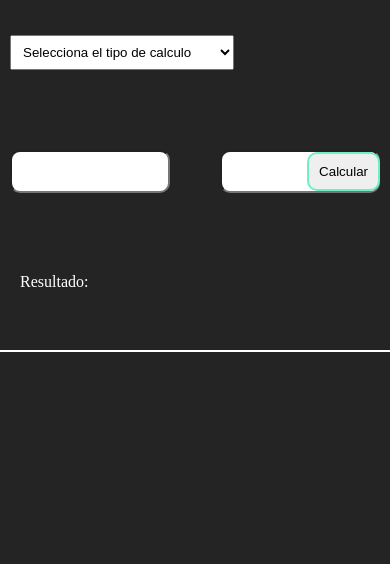
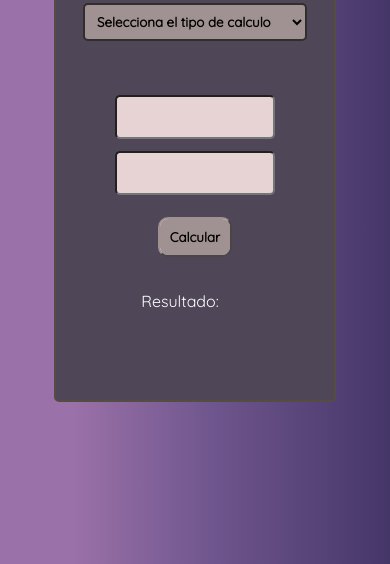
Before and after one commit to LucasLucovas/PercentageCaculator, a plain HTML site: page index.html in a window 390 px wide. Shown: the part 280-844 px from the top of the page. Drawn offline with Linux system fonts and the light colour scheme.

Commit message:
Finalizado el css (sujeto a cambios) Falta agregar mas metodos de porcentajes

```diff
--- a/index.html
+++ b/index.html
@@ -4,6 +4,9 @@
     <meta charset="UTF-8">
     <meta http-equiv="X-UA-Compatible" content="IE=edge">
     <meta name="viewport" content="width=device-width, initial-scale=1.0">
+    <link rel="preconnect" href="https://fonts.googleapis.com">
+    <link rel="preconnect" href="https://fonts.gstatic.com" crossorigin>
+    <link href="https://fonts.googleapis.com/css2?family=Quicksand:wght@300;400&display=swap" rel="stylesheet">
     <link rel="stylesheet" href="./style.css">
     <title>Calculadora de porcentajes</title>
 </head>
@@ -19,6 +22,7 @@
                         <option value="1">% de un numero</option>
                         <option value="2">Nro de un total</option>
                         <option value="3">Precio con descuento</option>
+                        <option value="4">Precio con incremento</option>
                     </select>
 
                     <div class="inputs">
--- a/index.js
+++ b/index.js
@@ -10,7 +10,7 @@ function getPercentage(percentage,number){
     number = inputNumber.value;
     const calcPercent = percentage * number / 100;
     if (calcPercent == 0) {
-        pResult.textContent = "Fill the fields"
+        pResult.textContent = "Tienes que llenar los campos vacios."
     } else {
         pResult.textContent = calcPercent.toFixed(2);
     }
@@ -20,11 +20,11 @@ function getPercentage(percentage,number){
 
 
 function getPercentageWithNum(num,total){
-    num = inputPercentage.value;
-    total = inputNumber.value;
+    num = parseFloat(inputPercentage.value);
+    total = parseFloat(inputNumber.value);
     const calcNumP = num * 100 / total
     if (isNaN(calcNumP)) {
-        pResult.textContent = "Fill the fields"
+        pResult.textContent = "Tienes que llenar los campos vacios."
     }else{
         pResult.textContent = calcNumP.toFixed(2) + "%";
     }
@@ -32,11 +32,27 @@ function getPercentageWithNum(num,total){
 }
 
 function getDiscountValue(price,discount){
-    discount = inputPercentage.value
-    price = inputNumber.value
+    discount = parseFloat(inputPercentage.value);
+    price = parseFloat(inputNumber.value);
     const percentagePriceWithDiscount = 100 - discount;
     const priceWithDiscount = (price * percentagePriceWithDiscount) / 100;
-    pResult.textContent = " $" + priceWithDiscount.toFixed(2)
+    if (isNaN(priceWithDiscount)){
+        pResult.textContent = "Tienes que llenar los campos vacios."
+    }else{
+        pResult.textContent = " $" + priceWithDiscount.toFixed(2)
+    }
+}
+
+function getIncreaseValue(increase,price){
+    increase = parseFloat(inputPercentage.value)
+   price = parseFloat(inputNumber.value)
+    const percentageOfIncrease =  (price * increase) / 100;
+    const priceWithIncrease = percentageOfIncrease + price;
+    if (isNaN(priceWithIncrease)){
+        pResult.textContent = "Tienes que llenar los campos vacios."
+    }else{
+        pResult.textContent = " $" + priceWithIncrease.toFixed(2);
+    }
 }
 
 
@@ -54,6 +70,10 @@ const changedOption = () => {
         inputPercentage.placeholder = "% de descuento"
         inputNumber.placeholder = "Precio"
         button.addEventListener("click",()=> getDiscountValue())
+    }else if(Select.value == 4) {
+        inputPercentage.placeholder = "% de aumento"
+        inputNumber.placeholder = "Precio"
+        button.addEventListener("click",()=> getIncreaseValue())
     }
 
 };
--- a/style.css
+++ b/style.css
@@ -2,9 +2,11 @@
     margin: 0;
     padding: 0;
     box-sizing: border-box;
+    font-family: 'Quicksand', sans-serif;
 }
 body{
-    background-color: #252424;
+    background: rgb(154,113,168);
+    background: linear-gradient(90deg, rgba(154,113,168,1) 19%, rgba(112,86,142,1) 54%, rgba(69,54,104,1) 100%);
 }
 
 .container{
@@ -26,10 +28,13 @@ section{
     margin: 54px;
     height: 420px;
     width: 600px;
-    border: 2px solid white;
+    border: 2px solid rgb(85, 77, 65);
     border-radius: 5px;
     display: flex;
     flex-direction: column;
+    background: rgb(79, 70, 87);
+
+
 }
 
 .card1 h2{
@@ -52,13 +57,17 @@ section{
 #InputNum{
     padding: 12px;
     width: 160px;
-    border-radius: 10px;
+    border-radius: 5px;
     margin-left: 50px;
+    outline: none;
+    background-color: rgb(231, 211, 211);
 }
 #InputPercentage{
     padding: 12px;
     width: 160px;
-    border-radius: 10px;
+    border-radius: 5px;
+    outline: none;
+    background-color: rgb(231, 211, 211);
 }
 
 
@@ -71,23 +80,68 @@ section{
 
 .inputs button{
     padding: 10px;
-    border: 2px solid rgb(107, 241, 197);
     border-radius: 10px;
     position: absolute;
     right: 0;
+    font-weight: bold;
+    outline: none;
 }
 
 #SelectCalc{
     padding: 8px;
     width: 224px;
-    margin-top: 50px;
+    margin-top: 35px;
+    border-radius: 5px;
+    font-weight: bold;
+    outline: none;
+    border: 2px solid rgb(49, 46, 43);
+    background-color: rgb(160, 146, 146);
 }
+
 
 #Result{
     margin-left: -10px;
-    color: rgb(255, 115, 0);
+    color: rgb(187, 117, 70);
     padding: 0 20px 0 20px;
 }
 .resultAndCalc p{
     padding: 10px;
 }
+
+
+.buttonCalc{
+        border-color: rgb(160, 146, 146);
+        color: rgb(0, 0, 0);
+        box-shadow: 0 0 40px 40px rgb(160, 146, 146)inset, 0 0 0 0 rgb(160, 146, 146);
+        -webkit-transition: all 150ms ease-in-out;
+        transition: all 150ms ease-in-out;
+}
+
+
+.buttonCalc:hover {
+        box-shadow: 0 0 10px 0 rgb(242, 245, 102)inset, 0 0 10px 4px rgb(242, 245, 102);
+}
+
+@media screen and (max-width:600px) {
+    .card1{
+        height: 520px;
+        align-items: center;
+    }
+    .inputs{
+        flex-direction: column;
+        align-items: center;
+        justify-content: center;
+        margin-top: 60px;
+    }
+    .inputs button{
+        position: relative;
+        margin-top: 22px;
+    }
+    #InputPercentage{
+        margin-bottom: 12px;
+    }
+    #InputNum{
+        margin: 0;
+    }
+
+}
```
